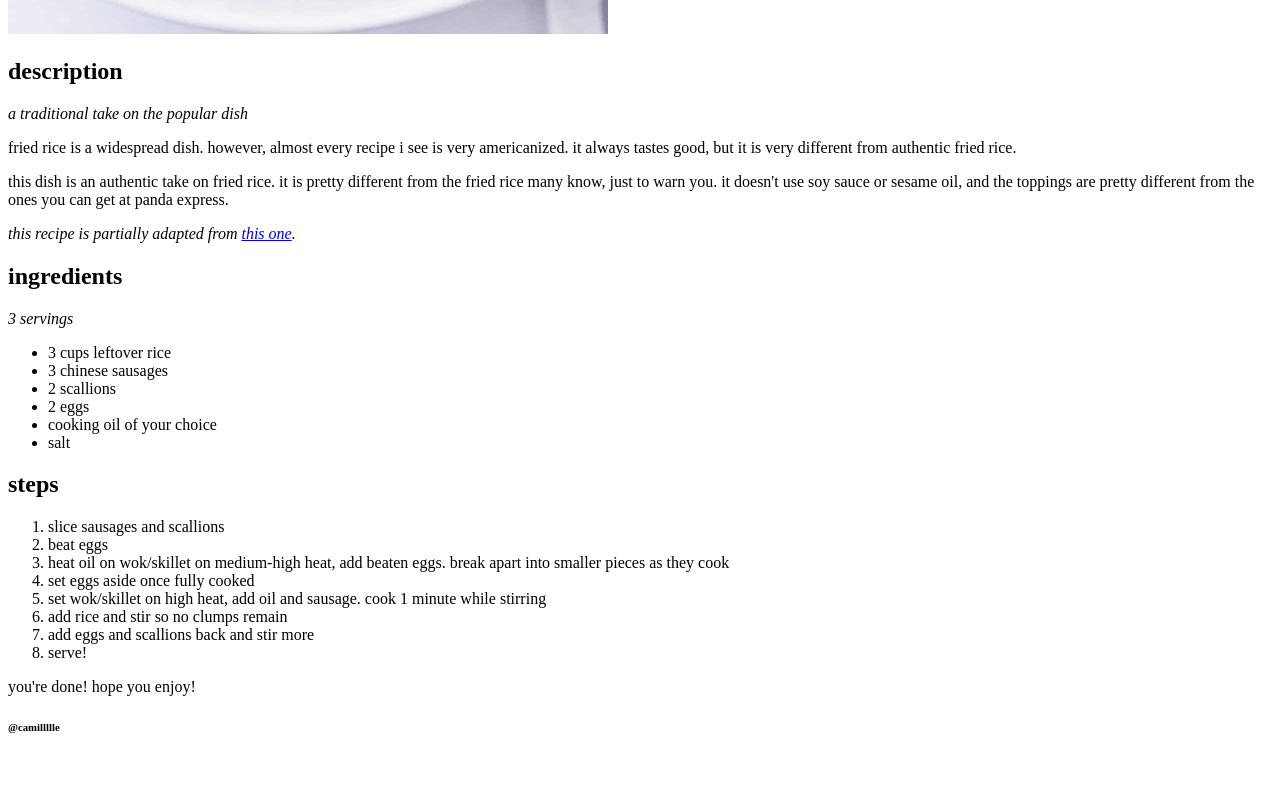
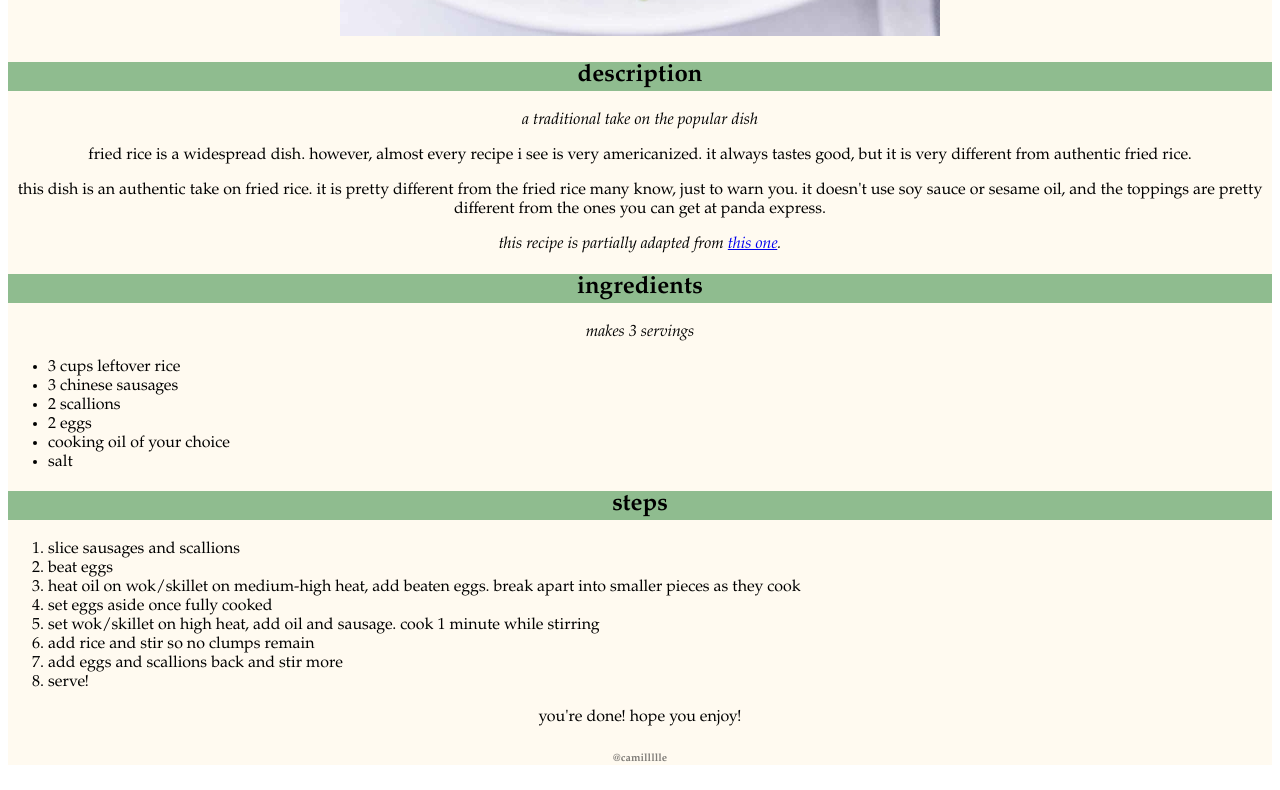
Before and after one commit to camillllle/odin-recipes, a plain HTML site: page recipes/fried-rice.html in a window 1280 px wide. Shown: the part 980-1770 px from the top of the page. Before the commit the page ends 1738 px from the top, so only its background shows below. Drawn offline with Linux system fonts and the light colour scheme.

Commit message:
added basic css

```diff
--- a/recipes/fried-rice.html
+++ b/recipes/fried-rice.html
@@ -3,18 +3,20 @@
     <head>
         <title>fried rice</title>
         <meta charset="UTF-8">
+        <link rel="stylesheet" href="../styles.css">
     </head>
     <body>
-        <p><a href="../index.html">home</a></p>
+        <div>
+            <p class="button"><a href="../index.html">home</a></p>
             <h1>fried rice</h1>
             <img src="../images/fried-rice.jpg" alt="a completed fried rice">
-        <h2>description</h2>
+            <h2 class="button">description</h2>
             <p><em>a traditional take on the popular dish</em></p>
             <p>fried rice is a widespread dish. however, almost every recipe i see is very americanized. it always tastes good, but it is very different from authentic fried rice.</p>
             <p>this dish is an authentic take on fried rice. it is pretty different from the fried rice many know, just to warn you. it doesn't use soy sauce or sesame oil, and the toppings are pretty different from the ones you can get at panda express.</p>
             <p><em>this recipe is partially adapted from <a href="https://cookingformysoul.com/chinese-sausage-fried-rice/">this one</a>.</em></p>
-        <h2>ingredients</h2>
-        <p><em>3 servings</em></p>
+            <h2 class="button">ingredients</h2>
+            <p><em>makes 3 servings</em></p>
             <ul>
                 <li>3 cups leftover rice</li>
                 <li>3 chinese sausages</li>
@@ -23,7 +25,7 @@
                 <li>cooking oil of your choice</li>
                 <li>salt</li>
             </ul>
-        <h2>steps</h2>
+            <h2 class="button">steps</h2>
             <ol>
                 <li>slice sausages and scallions</li>
                 <li>beat eggs</li>
@@ -35,6 +37,7 @@
                 <li>serve!</li>
             </ol>
             <p>you're done! hope you enjoy!</p>
-        <h6>@camillllle</h6>
+            <h6 class="watermark">@camillllle</h6>
+        </div>
     </body>
 </html>
--- /dev/null
+++ b/styles.css
@@ -0,0 +1,25 @@
+h1 {
+    background-color: darksalmon;
+}
+
+.button {
+    background-color: darkseagreen;
+}
+
+div {
+    background-color: floralwhite;
+    text-align: center;
+    font-family: Garamond, "Times New Roman", serif;
+}
+
+.watermark {
+    color: rgba(0, 0, 0, 0.5)
+}
+
+li {
+    text-align: left;
+}
+
+h4 {
+    background-color: lemonchiffon;
+}
```
Also changed, not shown: index.html (+8 -5 lines), recipes/emily-mariko-salmon-bowl.html (+8 -5 lines), recipes/poke-bowl.html (+8 -5 lines). Lines whose indentation alone changed are shown as unchanged.
